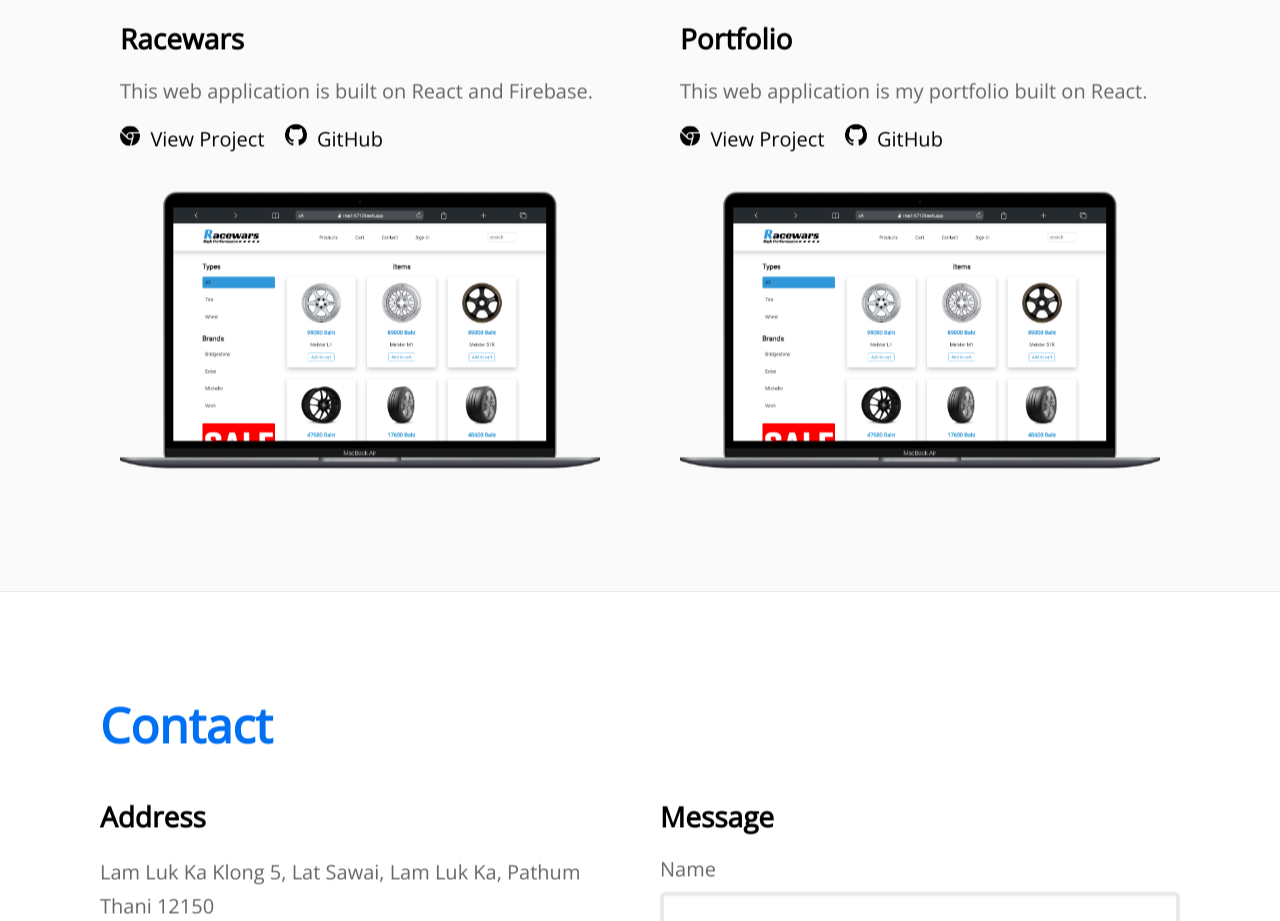
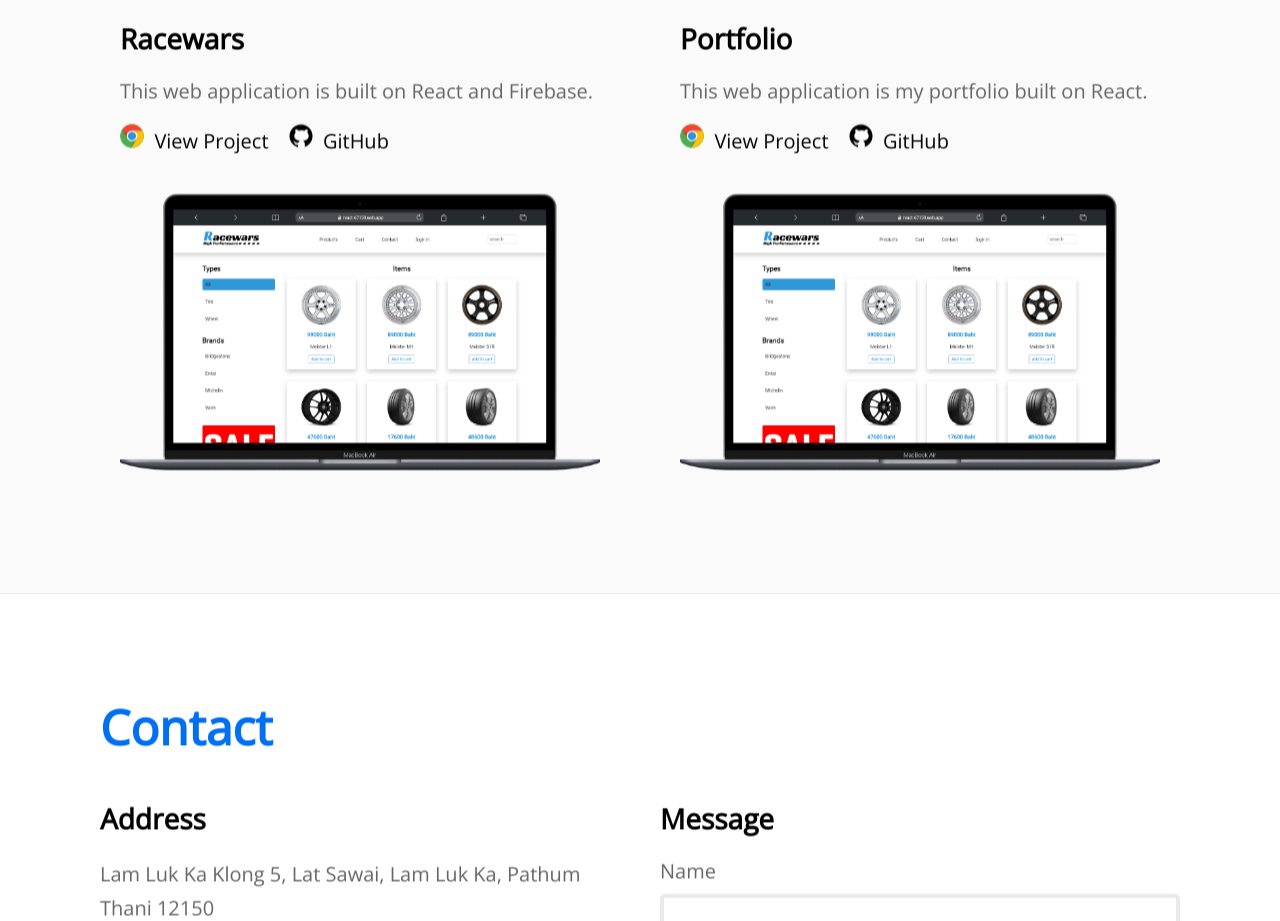
Before and after one commit to mawin-pyk/Portfolio, a React (Create React App) app: page / in a window 1280 px wide. Shown: the part 2480-3401 px from the top of the page. Built offline with nearby package versions, Linux system fonts and the light colour scheme.

Commit message:
Edit project icon

```diff
--- a/src/components/Project.js
+++ b/src/components/Project.js
@@ -1,6 +1,8 @@
 import React from 'react';
 import FadeInSection from './FideInSection';
 import racewars from '../files/racewars.webp';
+import chrome from '../files/chrome.webp';
+import github from '../files/github.webp';
 import '../styles/project.css';
 
 function Project() {
@@ -14,16 +16,12 @@ function Project() {
                             <h2>Racewars</h2>
                             <p className="text-effect">This web application is built on React and Firebase.</p>
                             <a className="link-effect" href="#project">
-                                <svg xmlns="http://www.w3.org/2000/svg" width="20" height="20" fill="currentColor" className="bi bi-browser-chrome" viewBox="0 0 16 16">
-                                    <path fillRule="evenodd" d="M16 8a8.001 8.001 0 0 1-7.022 7.94l1.902-7.098a2.995 2.995 0 0 0 .05-1.492A2.977 2.977 0 0 0 10.237 6h5.511A8 8 0 0 1 16 8ZM0 8a8 8 0 0 0 7.927 8l1.426-5.321a2.978 2.978 0 0 1-.723.255 2.979 2.979 0 0 1-1.743-.147 2.986 2.986 0 0 1-1.043-.7L.633 4.876A7.975 7.975 0 0 0 0 8Zm5.004-.167L1.108 3.936A8.003 8.003 0 0 1 15.418 5H8.066a2.979 2.979 0 0 0-1.252.243 2.987 2.987 0 0 0-1.81 2.59ZM8 10a2 2 0 1 0 0-4 2 2 0 0 0 0 4Z" />
-                                </svg>
+                                <img src={chrome} alt="" />
                                 &nbsp;
                                 View Project
                             </a>
                             <a className="link-effect" href="#project">
-                                <svg xmlns="http://www.w3.org/2000/svg" width="22" height="22" fill="currentColor" className="bi bi-github" viewBox="0 0 16 16">
-                                    <path d="M8 0C3.58 0 0 3.58 0 8c0 3.54 2.29 6.53 5.47 7.59.4.07.55-.17.55-.38 0-.19-.01-.82-.01-1.49-2.01.37-2.53-.49-2.69-.94-.09-.23-.48-.94-.82-1.13-.28-.15-.68-.52-.01-.53.63-.01 1.08.58 1.23.82.72 1.21 1.87.87 2.33.66.07-.52.28-.87.51-1.07-1.78-.2-3.64-.89-3.64-3.95 0-.87.31-1.59.82-2.15-.08-.2-.36-1.02.08-2.12 0 0 .67-.21 2.2.82.64-.18 1.32-.27 2-.27.68 0 1.36.09 2 .27 1.53-1.04 2.2-.82 2.2-.82.44 1.1.16 1.92.08 2.12.51.56.82 1.27.82 2.15 0 3.07-1.87 3.75-3.65 3.95.29.25.54.73.54 1.48 0 1.07-.01 1.93-.01 2.2 0 .21.15.46.55.38A8.012 8.012 0 0 0 16 8c0-4.42-3.58-8-8-8z" />
-                                </svg>
+                                <img src={github} alt="" />
                                 &nbsp;
                                 GitHub
                             </a>
@@ -33,16 +31,12 @@ function Project() {
                             <h2>Portfolio</h2>
                             <p className="text-effect">This web application is my portfolio built on React.</p>
                             <a className="link-effect" href="#project">
-                                <svg xmlns="http://www.w3.org/2000/svg" width="20" height="20" fill="currentColor" className="bi bi-browser-chrome" viewBox="0 0 16 16">
-                                    <path fillRule="evenodd" d="M16 8a8.001 8.001 0 0 1-7.022 7.94l1.902-7.098a2.995 2.995 0 0 0 .05-1.492A2.977 2.977 0 0 0 10.237 6h5.511A8 8 0 0 1 16 8ZM0 8a8 8 0 0 0 7.927 8l1.426-5.321a2.978 2.978 0 0 1-.723.255 2.979 2.979 0 0 1-1.743-.147 2.986 2.986 0 0 1-1.043-.7L.633 4.876A7.975 7.975 0 0 0 0 8Zm5.004-.167L1.108 3.936A8.003 8.003 0 0 1 15.418 5H8.066a2.979 2.979 0 0 0-1.252.243 2.987 2.987 0 0 0-1.81 2.59ZM8 10a2 2 0 1 0 0-4 2 2 0 0 0 0 4Z" />
-                                </svg>
+                                <img src={chrome} alt="" />
                                 &nbsp;
                                 View Project
                             </a>
                             <a className="link-effect" href="#project">
-                                <svg xmlns="http://www.w3.org/2000/svg" width="22" height="22" fill="currentColor" className="bi bi-github" viewBox="0 0 16 16">
-                                    <path d="M8 0C3.58 0 0 3.58 0 8c0 3.54 2.29 6.53 5.47 7.59.4.07.55-.17.55-.38 0-.19-.01-.82-.01-1.49-2.01.37-2.53-.49-2.69-.94-.09-.23-.48-.94-.82-1.13-.28-.15-.68-.52-.01-.53.63-.01 1.08.58 1.23.82.72 1.21 1.87.87 2.33.66.07-.52.28-.87.51-1.07-1.78-.2-3.64-.89-3.64-3.95 0-.87.31-1.59.82-2.15-.08-.2-.36-1.02.08-2.12 0 0 .67-.21 2.2.82.64-.18 1.32-.27 2-.27.68 0 1.36.09 2 .27 1.53-1.04 2.2-.82 2.2-.82.44 1.1.16 1.92.08 2.12.51.56.82 1.27.82 2.15 0 3.07-1.87 3.75-3.65 3.95.29.25.54.73.54 1.48 0 1.07-.01 1.93-.01 2.2 0 .21.15.46.55.38A8.012 8.012 0 0 0 16 8c0-4.42-3.58-8-8-8z" />
-                                </svg>
+                                <img src={github} alt="" />
                                 &nbsp;
                                 GitHub
                             </a>
```
Also changed, not shown: src/files/chrome.webp (added), src/files/github.webp (added).
